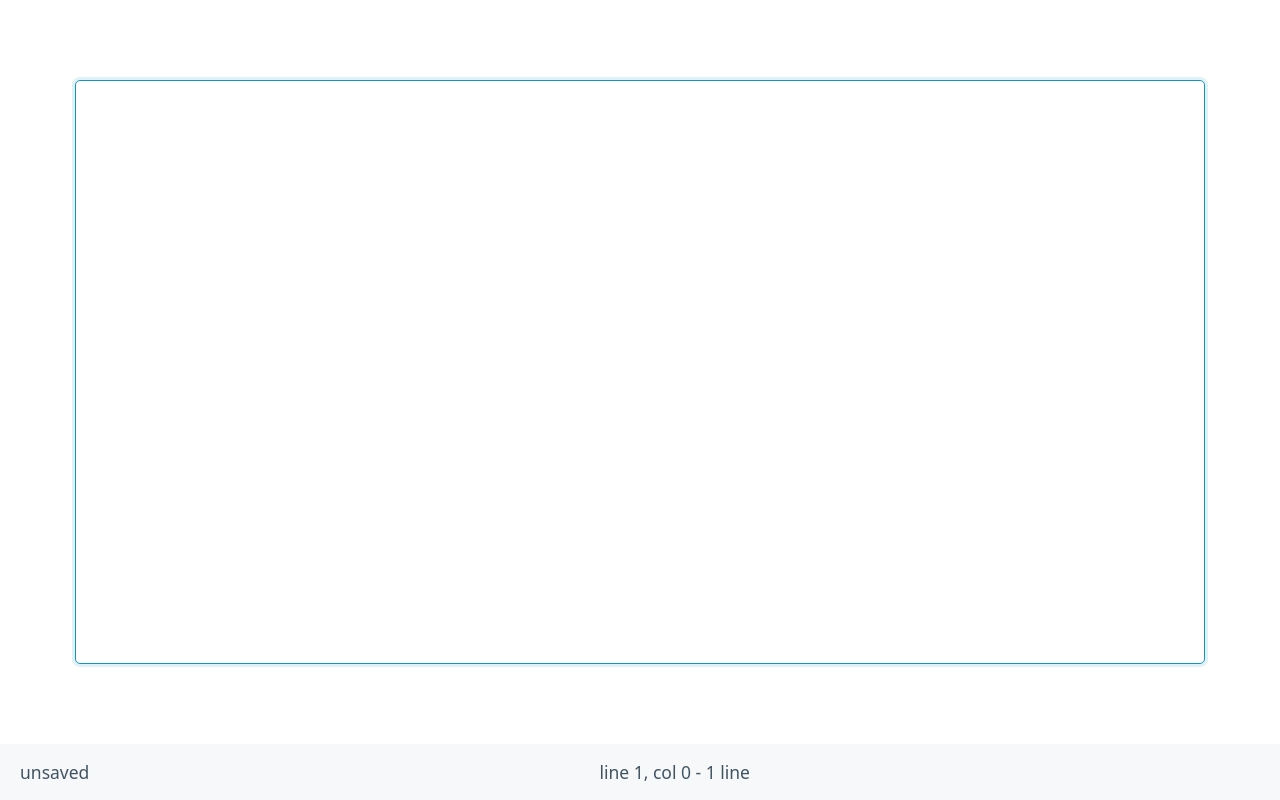
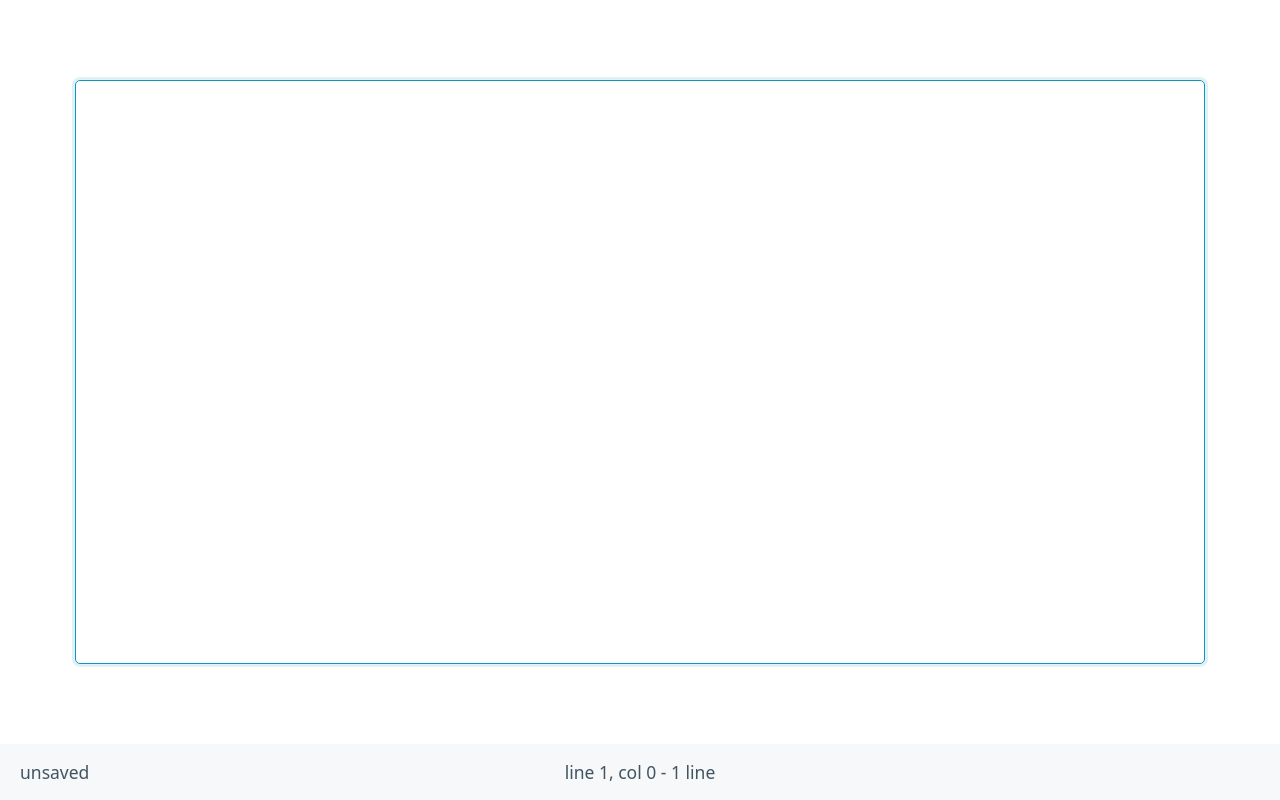
Before and after one commit to Sammy-T/gotepad, a website built with Vite: page frontend/index.html in a window 1280 px wide. Built offline with nearby package versions, Linux system fonts and the light colour scheme.

Commit message:
Add min-width to adjust footer spacing

```diff
--- a/frontend/src/styles.css
+++ b/frontend/src/styles.css
@@ -25,3 +25,7 @@ body footer {
     justify-content: space-between;
     background-color: var(--table-row-stripped-background-color);
 }
+
+body footer * {
+    min-width: 5rem;
+}
```
